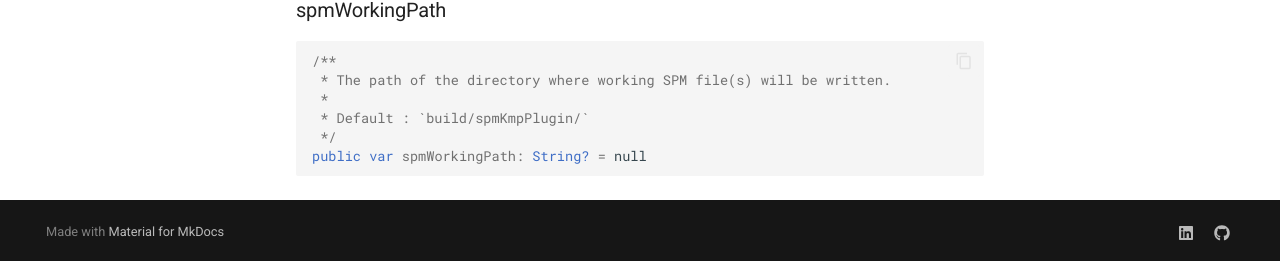
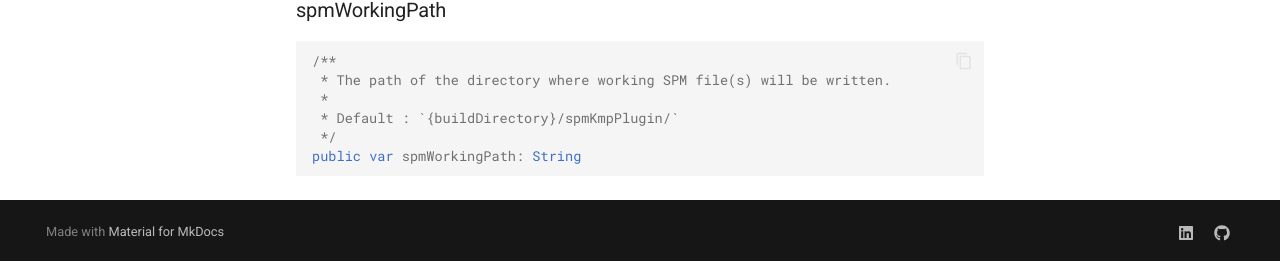
Before and after one commit to frankois944/spm4Kmp, an MkDocs documentation site: the page built from website/docs/references/swiftPackageConfig.md, in a window 1280 px wide and 900 px high, scrolled down 3180 px. Shown: the part 636-897 px from the top of the window. Built offline with MkDocs 1.6.1 and Material for MkDocs 9.7.7, drawn with Linux system fonts in a browser that asks for light colours; comment, search, counter and statistics services are not loaded.

Commit message:
update docs

````diff
--- a/website/docs/references/swiftPackageConfig.md
+++ b/website/docs/references/swiftPackageConfig.md
@@ -194,7 +194,7 @@ public var sharedSecurityPath: String? = null
 /**
  * The path of the directory where working SPM file(s) will be written.
  *
- * Default : `build/spmKmpPlugin/`
+ * Default : `{buildDirectory}/spmKmpPlugin/`
  */
-public var spmWorkingPath: String? = null
+public var spmWorkingPath: String
 ```
````
